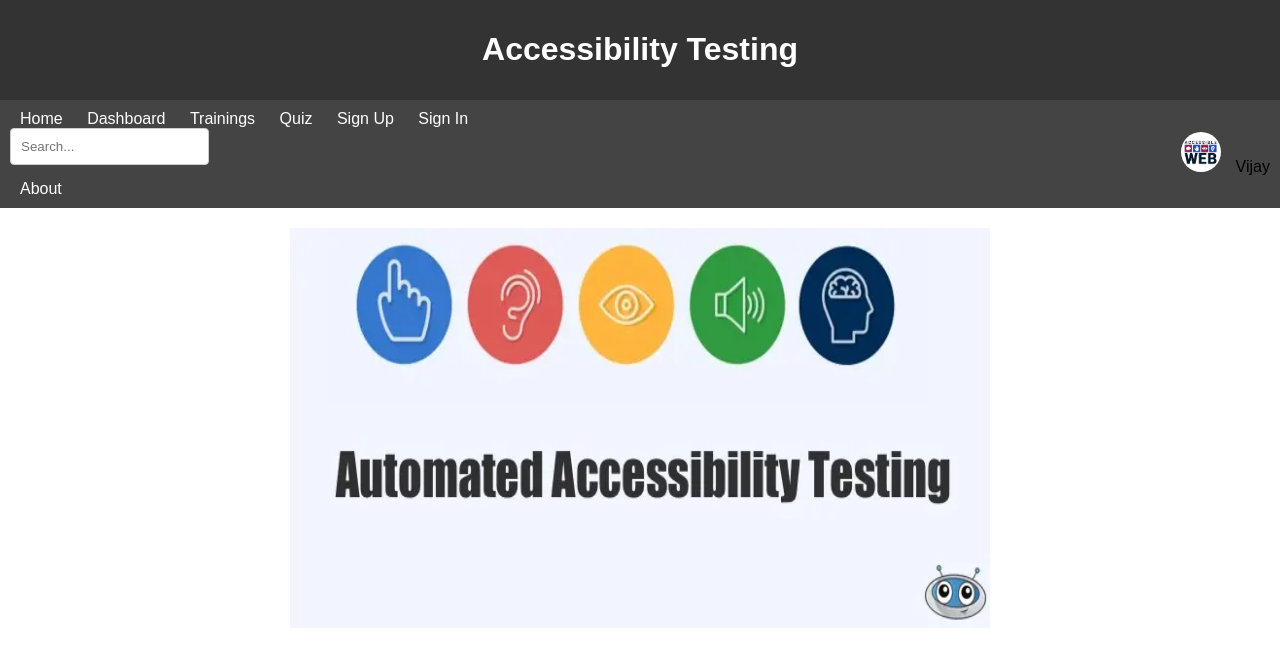
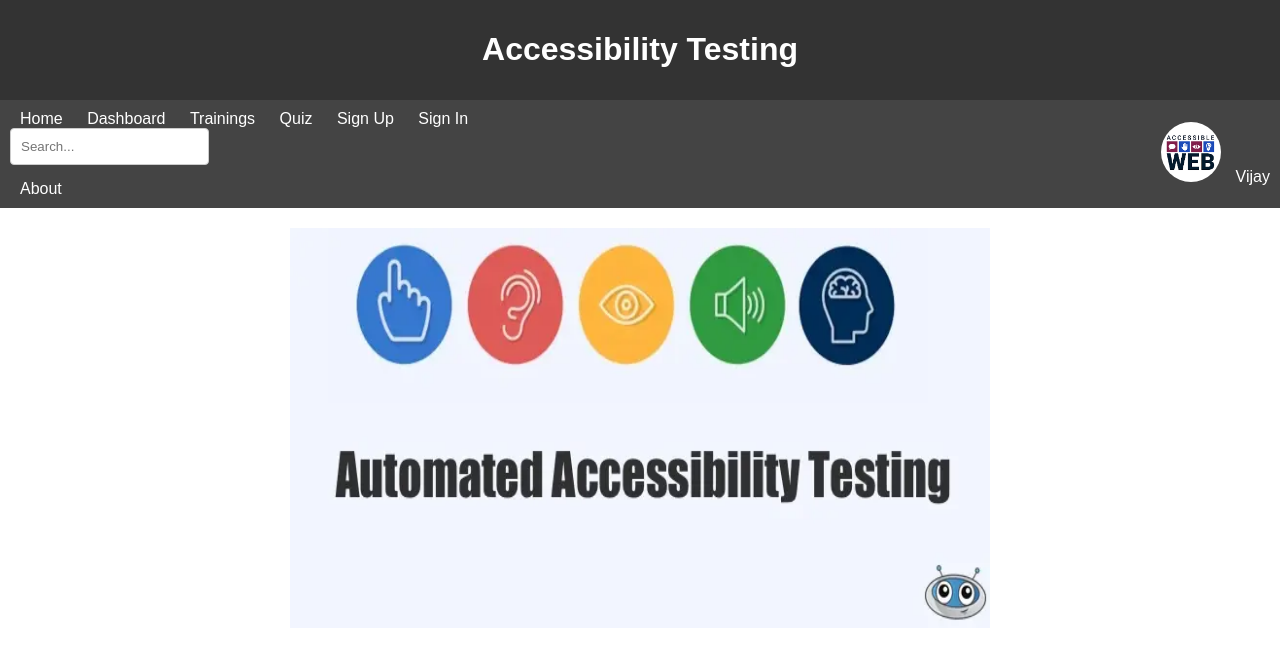
Before and after one commit to VJKumar57/SiteNavigation, a plain HTML site: page index.html in a window 1280 px wide. Drawn offline with Linux system fonts and the light colour scheme.

Commit message:
Update styles.css

```diff
--- a/styles.css
+++ b/styles.css
@@ -41,11 +41,12 @@
 
 #profile {
     text-align: right;
+    color: white;
 }
 
 #profile img {
-    width: 40px;
-    height: 40px;
+    width: 60px;
+    height: 60px;
     border-radius: 50%;
     margin-right: 10px;
 }
```
